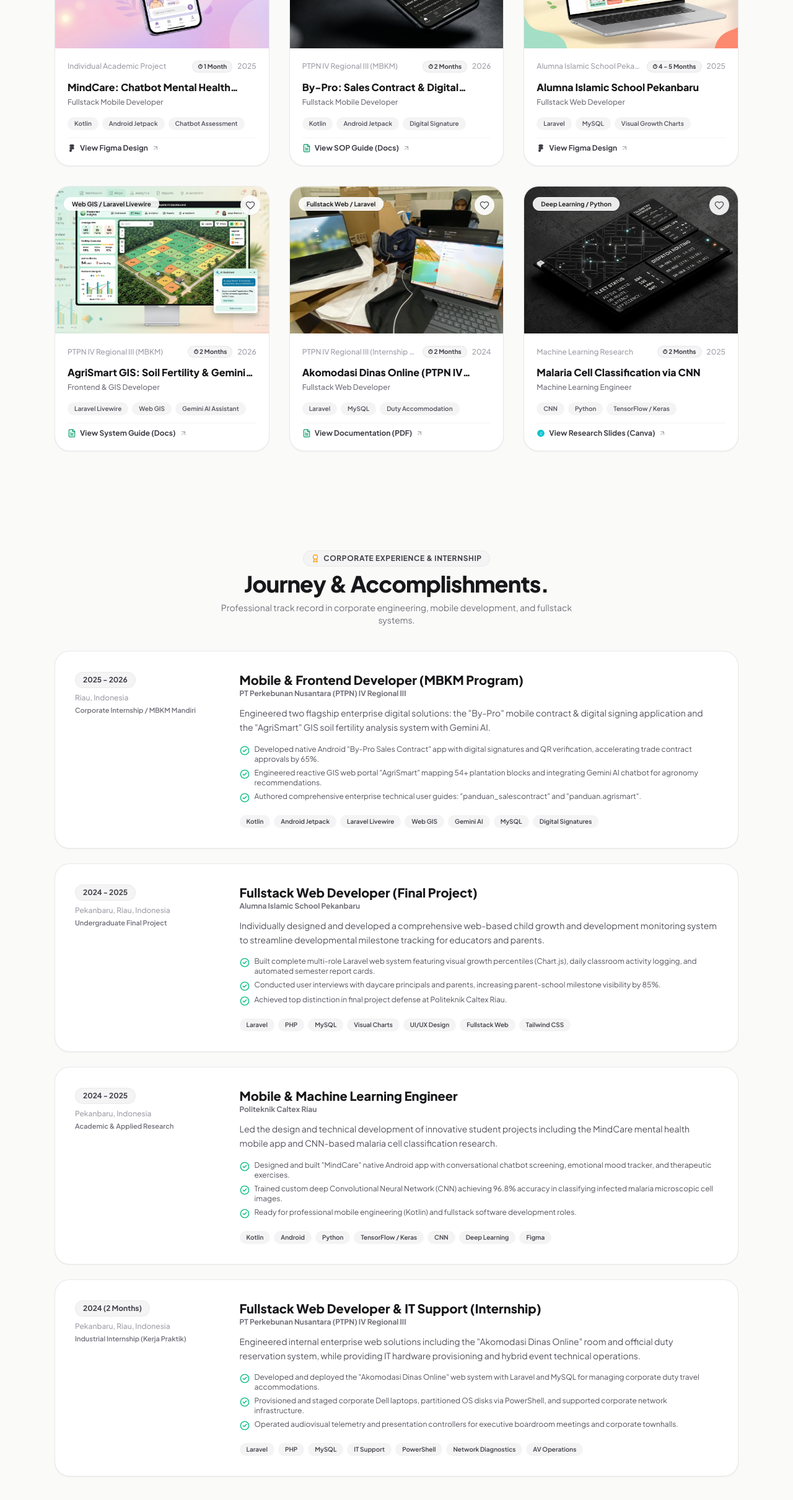
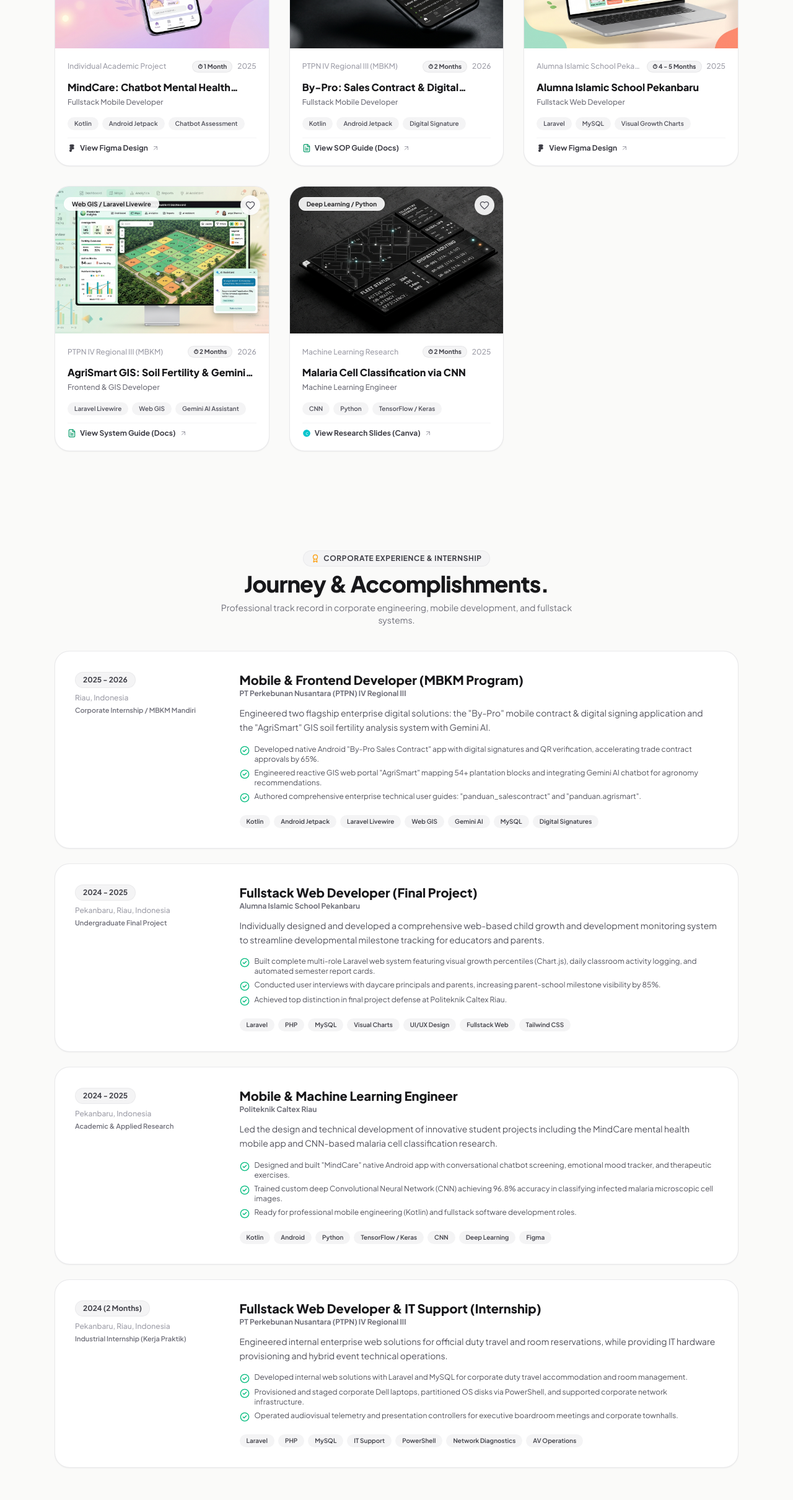
Before and after one commit to cindyardelya22/Porto, a Next.js app: page / in a window 1280 px wide. Shown: the part 6866-9286 px from the top of the page at 62% size. Built offline with nearby package versions, Linux system fonts and the light colour scheme.

Commit message:
remove: remove Akomodasi Dinas Online from Selected Works & Shots archive

```diff
--- a/src/data/archive.ts
+++ b/src/data/archive.ts
@@ -62,20 +62,6 @@ export const archiveProjects: ArchiveItem[] = [
     linkLabel: 'View System Guide (Docs)',
   },
   {
-    year: '2024',
-    title: 'Akomodasi Dinas Online (PTPN IV Regional III)',
-    client: 'PTPN IV Regional III (Internship / KP)',
-    role: 'Fullstack Web Developer',
-    platform: 'Fullstack Web / Laravel',
-    category: 'Enterprise System',
-    duration: '2 Months',
-    tags: ['Laravel', 'MySQL', 'Duty Accommodation', 'Room Reservation', 'Kerja Praktik'],
-    image: '/images/kp/kp-workspace.jpg',
-    link: '/docs/project-portfolio-documentation.pdf',
-    linkType: 'pdf',
-    linkLabel: 'View Documentation (PDF)',
-  },
-  {
     year: '2025',
     title: 'Malaria Cell Classification via CNN',
     client: 'Machine Learning Research',
--- a/src/data/skills.ts
+++ b/src/data/skills.ts
@@ -94,9 +94,9 @@ export const experienceTimeline: ExperienceItem[] = [
     location: 'Pekanbaru, Riau, Indonesia',
     type: 'Industrial Internship (Kerja Praktik)',
     description:
-      'Engineered internal enterprise web solutions including the "Akomodasi Dinas Online" room and official duty reservation system, while providing IT hardware provisioning and hybrid event technical operations.',
+      'Engineered internal enterprise web solutions for official duty travel and room reservations, while providing IT hardware provisioning and hybrid event technical operations.',
     highlights: [
-      'Developed and deployed the "Akomodasi Dinas Online" web system with Laravel and MySQL for managing corporate duty travel accommodations.',
+      'Developed internal web solutions with Laravel and MySQL for corporate duty travel accommodation and room management.',
       'Provisioned and staged corporate Dell laptops, partitioned OS disks via PowerShell, and supported corporate network infrastructure.',
       'Operated audiovisual telemetry and presentation controllers for executive boardroom meetings and corporate townhalls.',
     ],
```
